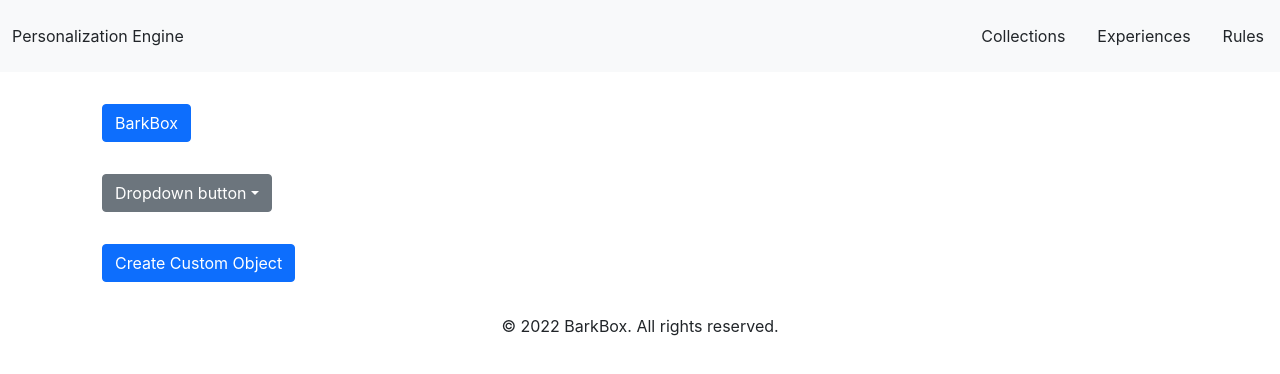
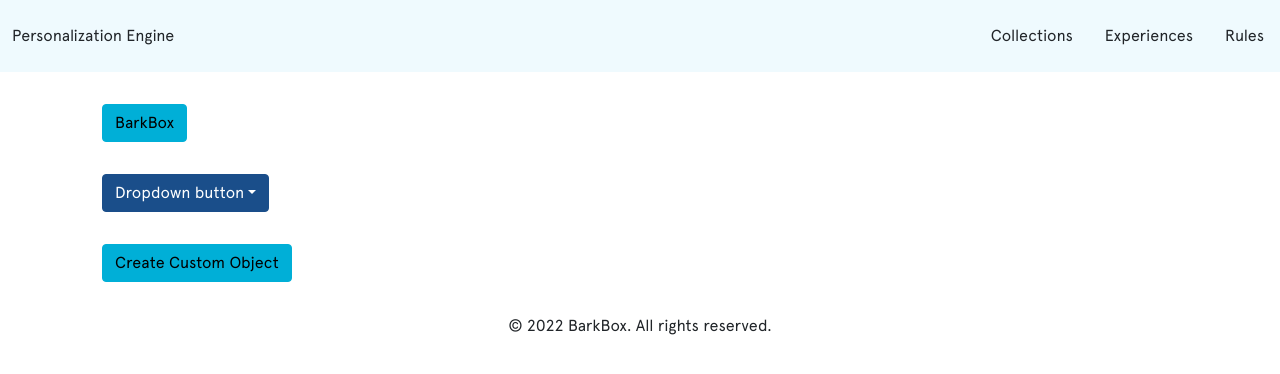
Before and after one commit to BARK-DGREEN/Rules-Engine-PE-Merch-Layer-Prototype, a Next.js app: page / in a window 1280 px wide. Shown: the top 374 px of the page. Built offline with nearby package versions, Linux system fonts and the light colour scheme; no server answers.

Commit message:
bark-ify CSS

```diff
--- a/package.json
+++ b/package.json
@@ -15,7 +15,8 @@
     "next": "12.2.2",
     "next-remove-imports": "^1.0.6",
     "react": "18.2.0",
-    "react-dom": "18.2.0"
+    "react-dom": "18.2.0",
+    "sass": "^1.53.0"
   },
   "devDependencies": {
     "eslint": "8.19.0",
--- a/pages/_app.js
+++ b/pages/_app.js
@@ -1,5 +1,5 @@
 import 'bootstrap/dist/css/bootstrap.css';
-import '../styles/globals.css'
+import '../styles/globals.scss'
 import Layout from "components/Layout.js";
 
 import { useEffect } from "react";
--- a/pages/collections.js
+++ b/pages/collections.js
@@ -20,7 +20,7 @@
           <input type="text" className="form-control" id="collectionTitle" aria-describedby="collectionTitle" placeholder="Enter title"/>
           <label htmlFor="collectionDescription">Description</label>
           <MDEditor value={description} onChange={setDescription} id="collectionDescription"/>
-          <button type="button" className="btn btn-primary mt-3 float-end">Save</button>
+          <button type="button" className="btn btn-secondary mt-3 float-end text-white">Save</button>
         </div>
       </div>
     </div>
--- a/pages/experiences.js
+++ b/pages/experiences.js
@@ -20,7 +20,7 @@
           <input type="text" className="form-control" id="collectionTitle" aria-describedby="collectionTitle" placeholder="Enter title"/>
           <label htmlFor="collectionDescription">Description</label>
           <MDEditor value={description} onChange={setDescription} id="collectionDescription"/>
-          <button type="button" className="btn btn-primary mt-3 float-end">Save</button>
+          <button type="button" className="btn btn-secondary mt-3 float-end text-white">Save</button>
         </div>
       </div>
     </div>
--- a/pages/rules.js
+++ b/pages/rules.js
@@ -20,7 +20,7 @@
           <input type="text" className="form-control" id="collectionTitle" aria-describedby="collectionTitle" placeholder="Enter title"/>
           <label htmlFor="collectionDescription">Description</label>
           <MDEditor value={description} onChange={setDescription} id="collectionDescription"/>
-          <button type="button" className="btn btn-primary mt-3 float-end">Save</button>
+          <button type="button" className="btn btn-secondary mt-3 float-end text-white">Save</button>
         </div>
       </div>
     </div>
--- a/styles/globals.css
+++ b/styles/globals.scss
@@ -26,12 +26,20 @@
   src: url("../public/fonts/pancho-semibold.woff");
 }
 
+$primary:#00AFD7;
+$secondary: #1A4E8A;
+$light: #EFFAFE;
+@import "../node_modules/bootstrap/scss/bootstrap";
+
 html,
 body {
   padding: 0;
   margin: 0;
-  font-family: -apple-system, BlinkMacSystemFont, Segoe UI, Roboto, Oxygen,
-    Ubuntu, Cantarell, Fira Sans, Droid Sans, Helvetica Neue, sans-serif;
+  font-family: "apercu", serif;
+}
+
+h1, h2, h3, h4, h5, h6 {
+  font-family: "pancho-semibold", serif;
 }
 
 a {
```
Also changed, not shown: 1 other file (tests, documents, lock files or other folders).
